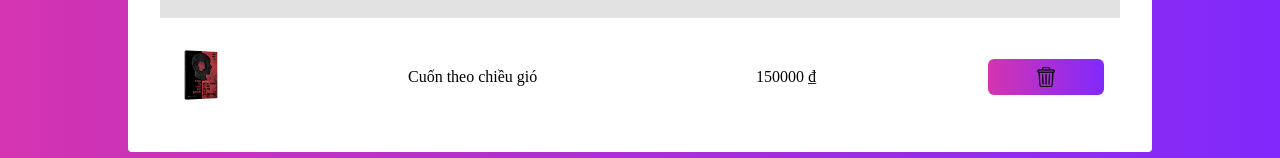
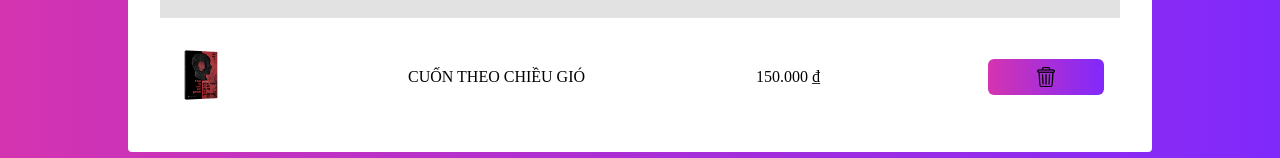
Before and after one commit to linhnv0201/fe-book-store, an Angular app: page / in a window 1280 px wide. Shown: the part 265-423 px from the top of the page. Built offline with nearby package versions, Linux system fonts and the light colour scheme.

Commit message:
pipes: định dạng lại dữ liệu

```diff
--- a/src/app/app.component.html
+++ b/src/app/app.component.html
@@ -25,8 +25,8 @@
           <div class="col-1">
             <img width="50px" height="auto" src="assets/images/product1.jpg" alt="DemoSachImg">
           </div>
-          <div class="col-2">Cuốn theo chiều gió</div>
-          <div class="col-3">150000 ₫</div>
+          <div class="col-2">{{'Cuốn theo chiều gió' | upperCasePipe}}</div>
+          <div class="col-3">{{ 150000 | currencyPipe}}</div>
           <div class="col-4">
             <div class="btn-main">
               <img width="20px" height="auto" src="assets/images/bin.png" alt="DeleteBtn">
--- a/src/app/app.component.ts
+++ b/src/app/app.component.ts
@@ -3,11 +3,14 @@
 import { FormsModule } from '@angular/forms';
 import { HeaderLayoutComponent } from './shared/header-layout/header-layout.component';
 import { FooterLayoutComponent } from './shared/footer-layout/footer-layout.component';
+import { CurrencyPipe } from './shared/pipes/CurrencyPipe.pipe';
+import { UpperCasePipe } from './shared/pipes/UpperCasePipe.pipe';
 
 @Component({
   selector: 'app-root',
   standalone: true,
-  imports: [RouterOutlet, HeaderLayoutComponent, FooterLayoutComponent, FormsModule],
+  imports: [RouterOutlet, HeaderLayoutComponent, FooterLayoutComponent,
+     FormsModule, CurrencyPipe, UpperCasePipe],
   templateUrl: './app.component.html',
   styleUrl: './app.component.css',
 })
--- /dev/null
+++ b/src/app/shared/pipes/CurrencyPipe.pipe.ts
@@ -0,0 +1,15 @@
+import { Pipe, PipeTransform } from "@angular/core";
+
+@Pipe({
+    name: "currencyPipe",
+    standalone: true,
+})
+
+export class CurrencyPipe implements PipeTransform{
+    transform(value: number) {
+        return new Intl.NumberFormat('vi-VN', {
+            style: 'currency',
+            currency : 'VND'
+        }).format(value);
+    }
+}
--- /dev/null
+++ b/src/app/shared/pipes/UpperCasePipe.pipe.ts
@@ -0,0 +1,12 @@
+import { Pipe, PipeTransform } from "@angular/core";
+
+@Pipe({
+    name: "upperCasePipe",
+    standalone: true,
+})
+
+export class UpperCasePipe implements PipeTransform{
+    transform(value: string) {
+        return value.toUpperCase();
+    }
+}
```
